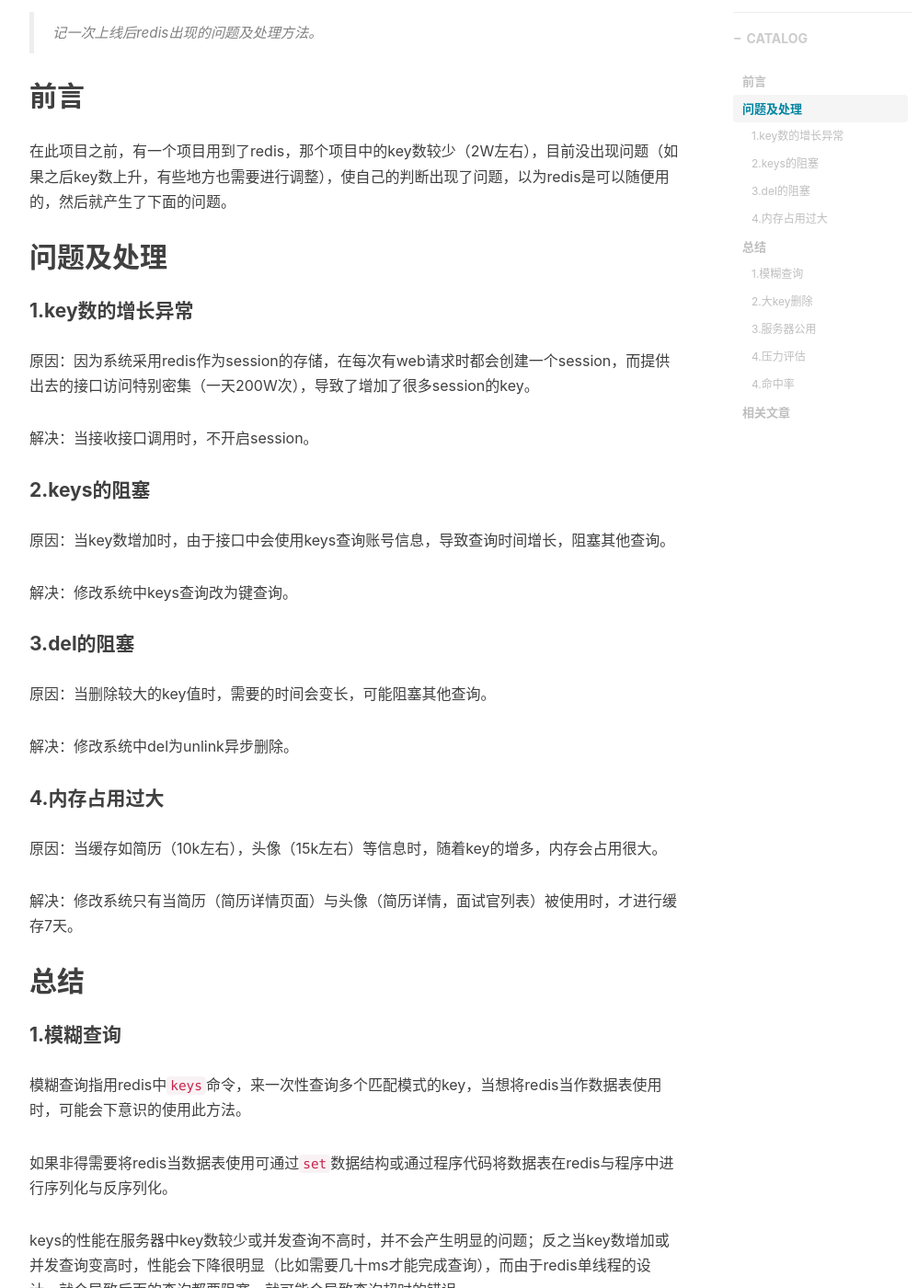
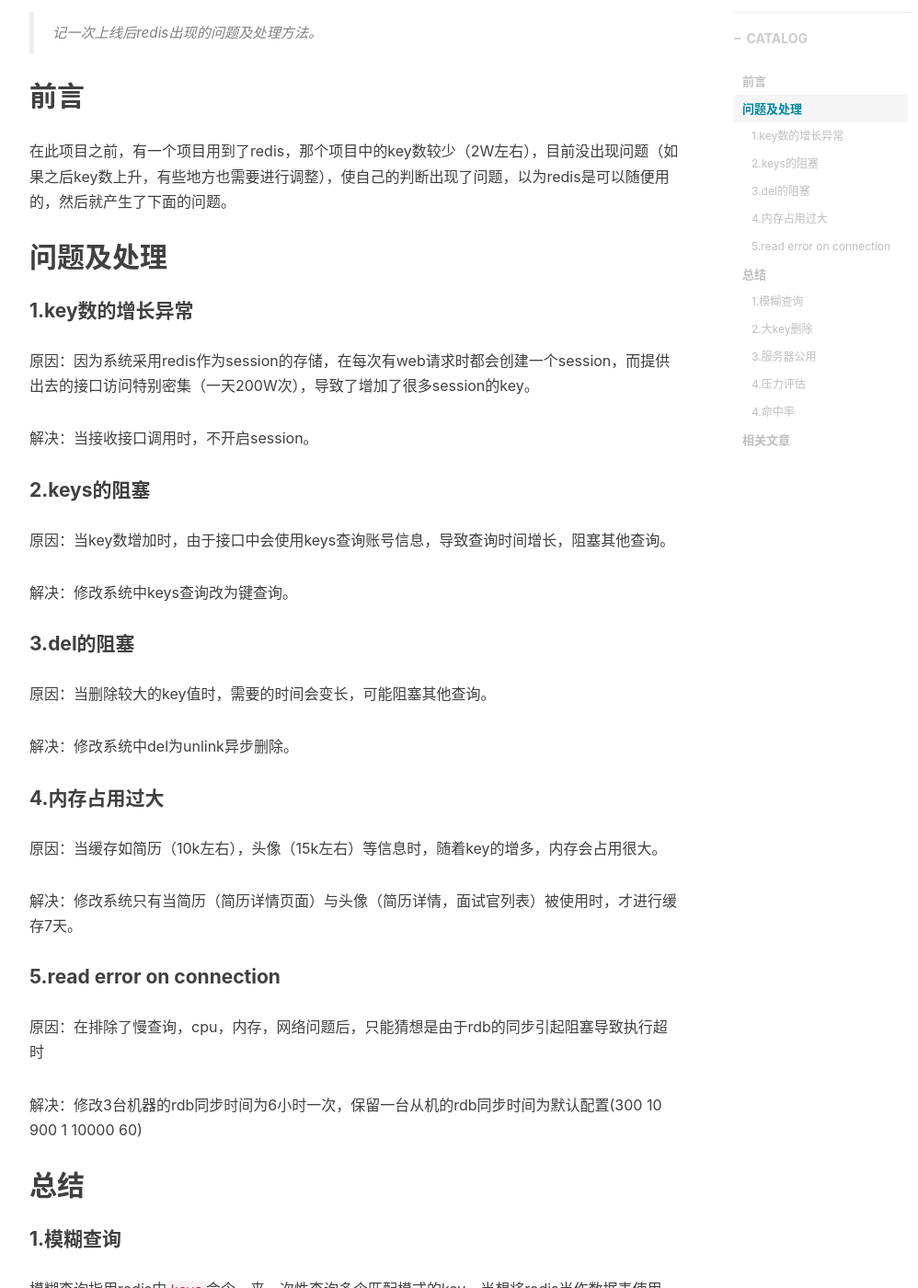
Before and after one commit to xuanxuan2016/xuanxuan2016.github.io, a Jekyll site: the page built from _posts/2018-08-03-redis-online-wrong.md, in a window 1280 px wide and 1400 px high, scrolled down 550 px. Shown: the whole window at 92% size, without its empty margins (233-1231 px from the left). Built offline with Jekyll 4.4.1, drawn with Linux system fonts in a browser that asks for light colours; nearby versions of some CDN libraries; comment, search, counter and statistics services are not loaded.

Commit message:
Update 2018-08-03-redis-online-wrong.md

```diff
--- a/_posts/2018-08-03-redis-online-wrong.md
+++ b/_posts/2018-08-03-redis-online-wrong.md
@@ -60,6 +60,16 @@ tags:
 
 <p>
 解决：修改系统只有当简历（简历详情页面）与头像（简历详情，面试官列表）被使用时，才进行缓存7天。
+</p>
+
+#### 5.read error on connection
+
+<p>
+原因：在排除了慢查询，cpu，内存，网络问题后，只能猜想是由于rdb的同步引起阻塞导致执行超时
+</p>
+
+<p>
+解决：修改3台机器的rdb同步时间为6小时一次，保留一台从机的rdb同步时间为默认配置(300 10 900 1 10000 60)
 </p>
 
 ## 总结
```
Also changed, not shown: other parts of _posts/2018-08-03-redis-online-wrong.md (+2 -0 lines).
